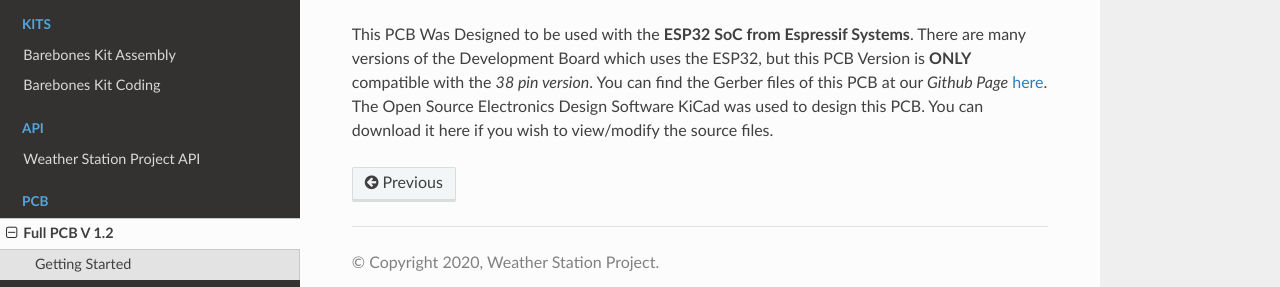
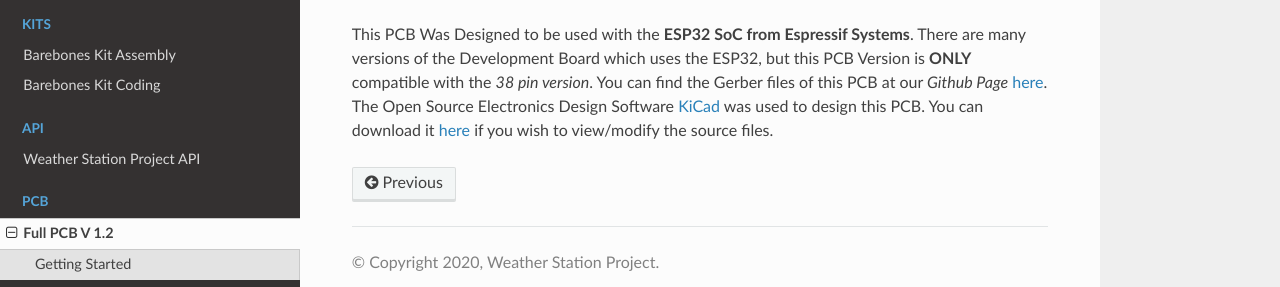
Before and after one commit to Poluino/Docs, a Sphinx documentation site: the page built from docs/pcb/fullpcbv1-2.rst, in a window 1280 px wide. Shown: the part 241-528 px from the top of the page. Built offline with Sphinx 7.4.7 and the Read the Docs theme 2.0.0, drawn with Linux system fonts in a browser that asks for light colours; part of the change alters nothing that is shown.

Commit message:
started work on pcbs

```diff
--- a/docs/pcb/fullpcbv1-2.rst
+++ b/docs/pcb/fullpcbv1-2.rst
@@ -8,5 +8,5 @@ Getting Started
 
 This PCB Was Designed to be used with the **ESP32 SoC from Espressif Systems**. There are many versions of the Development Board which uses the ESP32, but this PCB Version is **ONLY** compatible with the *38 pin version*.
 You can find the Gerber files of this PCB at our *Github Page* `here <https://github.com/weatherstationproject/Kits>`_.
-The Open Source Electronics Design Software KiCad was used to design this PCB.
-You can download it here if you wish to view/modify the source files.
+The Open Source Electronics Design Software `KiCad <http://kicad-pcb.org/>`_ was used to design this PCB.
+You can download it `here <https://kicad-pcb.org/download/>`_ if you wish to view/modify the source files.
```
